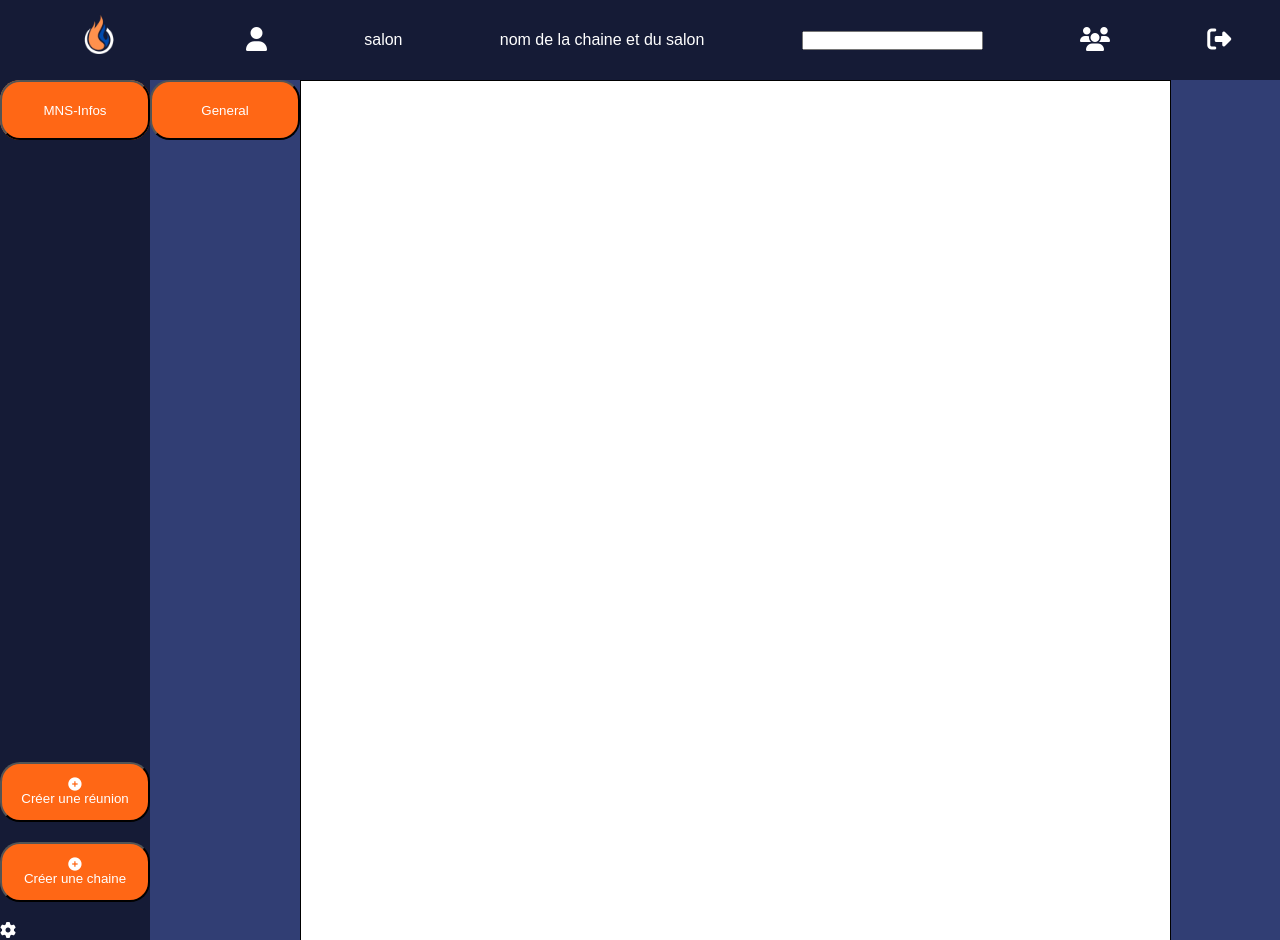
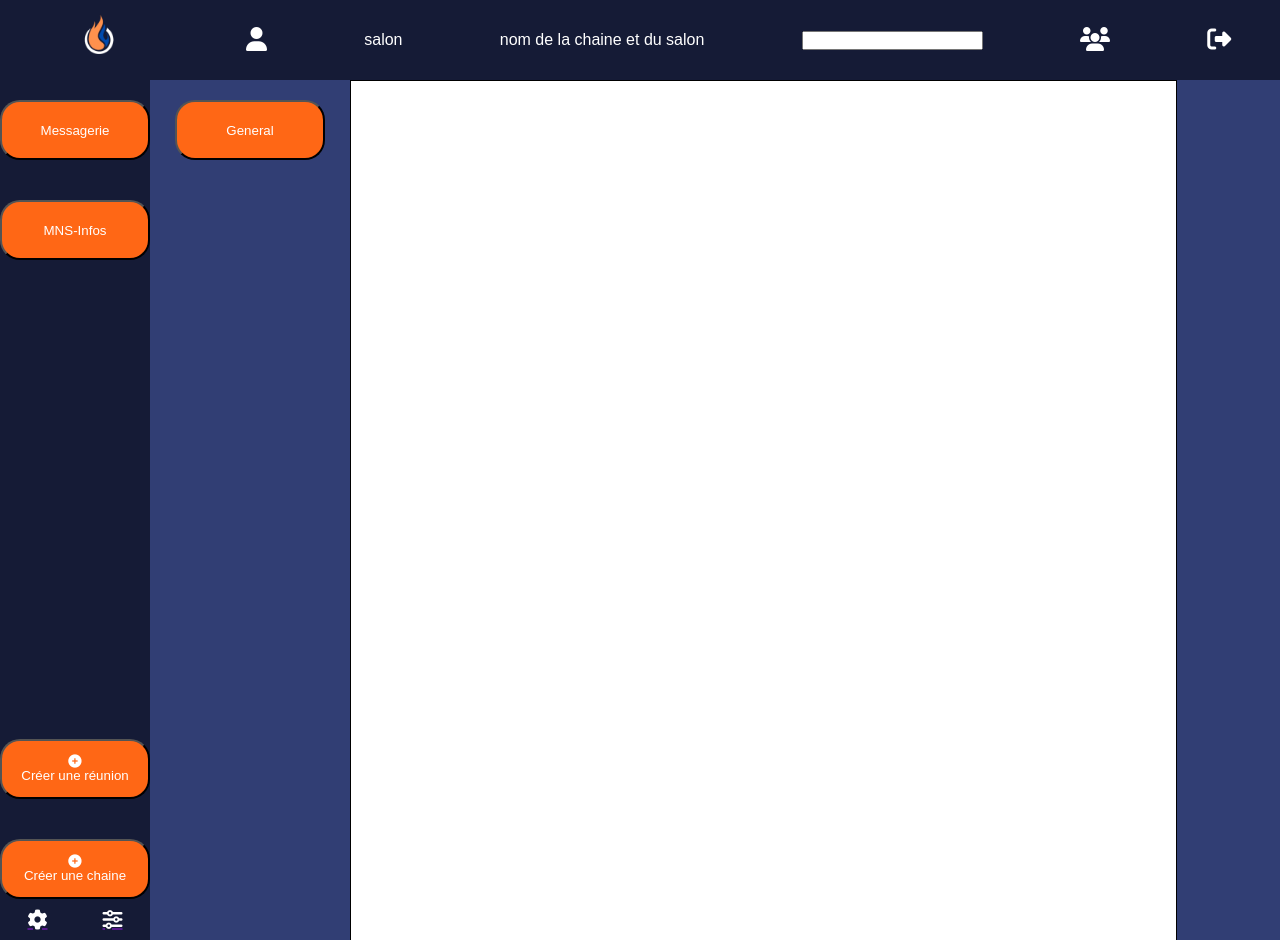
Before and after one commit to jpbernabei/alerte-MNS, a PHP site: page /interface-moderateur.html in a window 1280 px wide. Run offline with PHP 8.4, Linux system fonts and the light colour scheme; some libraries are stand-ins or nearby versions.

Commit message:
premier commit jp

```diff
--- a/interface-moderateur.html
+++ b/interface-moderateur.html
@@ -23,19 +23,26 @@
 
     <div class="container">
         <nav class="nav-chaines">
-            <div class="button-chaines">
-                <button class="button-creation police">MNS-Infos</button>
+            <div>
+                <button class="button-chaines police">Messagerie</button>
+            </div>
+            <div >
+                <button class="button-chaines police">MNS-Infos</button>
             </div>
             <div class="button-creationDiv">
                 <button class="button-creation police"><i class="fa-solid fa-circle-plus"
                         style="color: #ffffff;"></i>Créer une réunion</button>
                 <button class="button-creation police"><i class="fa-solid fa-circle-plus"
                         style="color: #ffffff;"></i>Créer une chaine</button>
-                <a href=""><i class="fa-solid fa-gear" style="color: #ffffff;"></i></a>
+                        <div class="icone-parametre"><a class="icone-parametre" href=""><i class="fa-solid fa-gear fa-lg" style="color: #ffffff;"></i></a>
+                <a class="icone-parametre" href=""><i class="fa-solid fa-sliders fa-lg" style="color: #ffffff;"></i></a></div>
+
             </div>
         </nav>
         <nav class="nav-salons">
-            <button class="button-creation police">General</button>
+            <div class="nav-salon">
+                <button class="button-salon police">General</button>
+            </div>
 
         </nav>
         <main>
--- a/styleInterface.css
+++ b/styleInterface.css
@@ -72,7 +72,7 @@ main{
     background-color: #313e74;
 
 }
-.button-chaines, .button-creation{
+.button-chaines, .button-creation,.button-salon{
     display: flex;
     flex-direction: column;
     justify-content: center;
@@ -81,13 +81,29 @@ main{
     width: 150px;
     height: 60px;
     border-radius: 20px;
+    margin-top: 20px;
 
 }
 .button-creationDiv{
     display: flex;
-    position: absolute;
+    position: fixed;
     bottom:0;
     flex-direction: column;
     justify-content: flex-end;
     row-gap: 20px;
 }
+.icone-parametre{
+    display: flex;
+    flex-direction: row;
+    justify-content: space-around;
+    align-items: center;
+    margin-bottom: 10px;
+}
+.nav-salon{
+    display: flex;
+    flex-direction: column;
+    align-items: center;
+    width: 200px;
+    height: 100%;
+
+}
```
